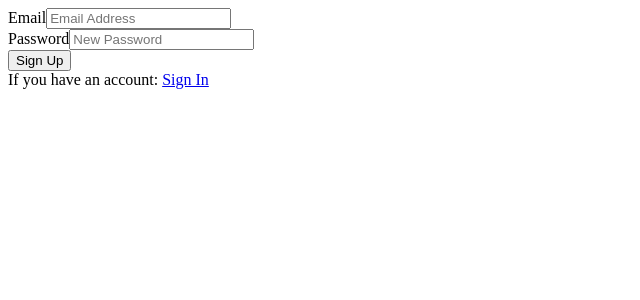
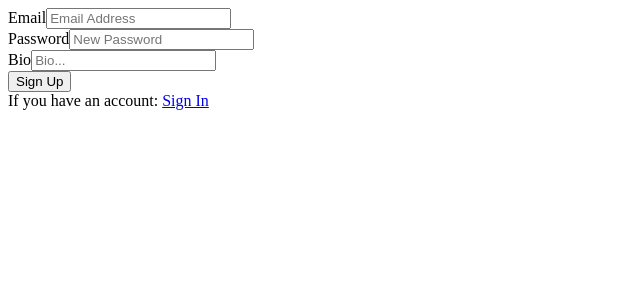
Before and after one commit to SavedCity/parentUp-front-end, a React (Create React App) app: page /signup in a window 1280 px wide. Shown: the top 300 px of the page, without its empty margins (0-640 px from the left). Built offline with nearby package versions, Linux system fonts and the light colour scheme; no server answers.

Commit message:
linked firestore and collections

```diff
--- a/src/components/authentication/SignUp.js
+++ b/src/components/authentication/SignUp.js
@@ -7,6 +7,7 @@ export default function SignUp() {
   const [loginLoading, setLoginLoading] = useState(false);
   const emailRef = useRef();
   const passwordRef = useRef();
+  const bioRef = useRef();
   const { signUp } = useAuth();
 
   const handleSignUpSubmit = async (e) => {
@@ -15,7 +16,11 @@ export default function SignUp() {
     try {
       setLoginErr("");
       setLoginLoading(true);
-      await signUp(emailRef.current.value, passwordRef.current.value);
+      await signUp(
+        emailRef.current.value,
+        passwordRef.current.value,
+        bioRef.current.value
+      );
     } catch (err) {
       setLoginErr("Failed to create an account");
       console.log(err);
@@ -36,6 +41,10 @@ export default function SignUp() {
           <label htmlFor="password">Password</label>
           <input type="password" ref={passwordRef} placeholder="New Password" />
         </div>
+        <div className="bio-box">
+          <label htmlFor="bio">Bio</label>
+          <input type="text" ref={bioRef} placeholder="Bio..." />
+        </div>
         <button disabled={loginLoading} type="submit">
           Sign Up
         </button>
--- a/src/contexts/AuthContext.js
+++ b/src/contexts/AuthContext.js
@@ -1,5 +1,5 @@
 import React, { useState, useContext, useEffect } from "react";
-import { auth } from "../firebase/firebase";
+import { auth, db } from "../firebase/firebase";
 
 const AuthContext = React.createContext();
 
@@ -11,8 +11,11 @@ export function AuthProvider({ children }) {
   const [currentUser, setCurrentUser] = useState();
   const [loading, setLoading] = useState(true);
 
-  const signUp = (email, password) => {
-    return auth.createUserWithEmailAndPassword(email, password);
+  const signUp = async (email, password, bioVal) => {
+    const newUser = await auth.createUserWithEmailAndPassword(email, password);
+    return db.collection("users").doc(newUser.user.uid).set({
+      bio: bioVal,
+    });
   };
 
   const signIn = (email, password) => {
--- a/src/firebase/firebase.js
+++ b/src/firebase/firebase.js
@@ -1,5 +1,6 @@
 import firebase from "firebase/compat/app";
 import "firebase/compat/auth";
+import "firebase/compat/firestore";
 
 const app = firebase.initializeApp({
   apiKey: process.env.REACT_APP_FIREBASE_API_KEY,
@@ -12,4 +13,5 @@ const app = firebase.initializeApp({
 });
 
 export const auth = app.auth();
+export const db = app.firestore();
 export default app;
```
